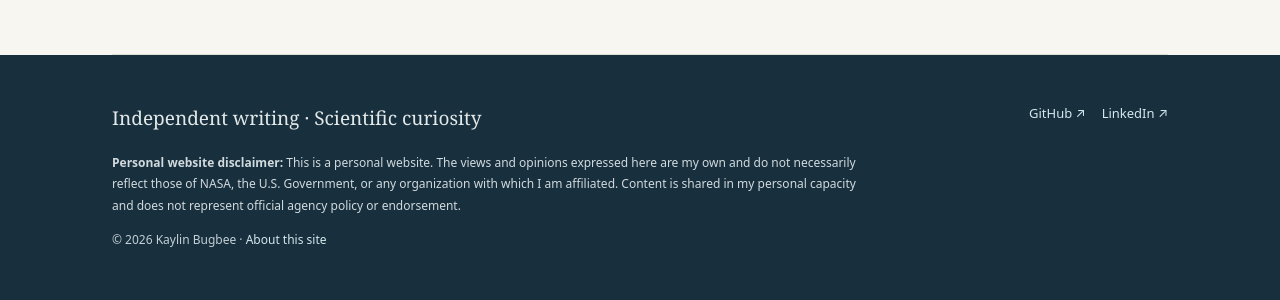
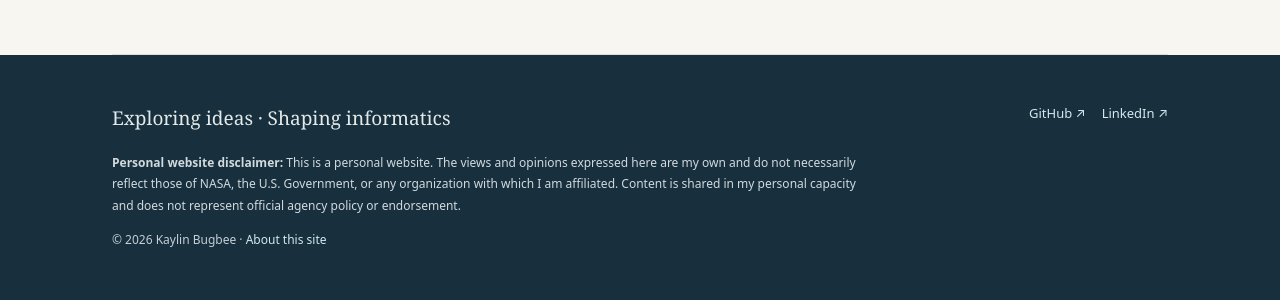
Before and after one commit to kbugbee1/kbugbee1.github.io, a Jekyll site: the page built from index.html, in a window 1280 px wide. Shown: the part 1502-1802 px from the top of the page. Built offline with Jekyll 4.4.1, drawn with Linux system fonts in a browser that asks for light colours.

Commit message:
Update default.html

```diff
--- a/_layouts/default.html
+++ b/_layouts/default.html
@@ -1,3 +1,3 @@
 <!doctype html>
 <html lang="en"><head><meta charset="utf-8"><meta name="viewport" content="width=device-width, initial-scale=1"><meta name="description" content="{{ site.description | escape }}"><title>{% if page.title %}{{ page.title }} | {% endif %}{{ site.title }}</title><link rel="stylesheet" href="{{ '/assets/css/style.css' | relative_url }}">{% feed_meta %}</head>
-<body><header class="top"><div class="wrap nav"><a class="brand" href="{{ '/' | relative_url }}">{{ site.title }}</a><nav aria-label="Main navigation"><a href="{{ '/about/' | relative_url }}">About</a><a href="{{ '/writing/' | relative_url }}">Writing</a><a href="{{ '/publications/' | relative_url }}">Talks &amp; Publications</a><a href="{{ '/cv/' | relative_url }}">CV</a></nav></div></header><main>{{ content }}</main><footer class="site-footer"><div class="wrap footer-inner"><div><p class="footer-kicker">Independent writing · Scientific curiosity</p><p class="disclaimer"><strong>Personal website disclaimer:</strong> This is a personal website. The views and opinions expressed here are my own and do not necessarily reflect those of NASA, the U.S. Government, or any organization with which I am affiliated. Content is shared in my personal capacity and does not represent official agency policy or endorsement.</p><p class="fine-print">© {{ 'now' | date: '%Y' }} {{ site.title }} · <a href="{{ '/about/' | relative_url }}#disclaimer">About this site</a></p></div><div class="footer-links"><a href="https://github.com/">GitHub ↗</a><a href="https://www.linkedin.com/">LinkedIn ↗</a></div></div></footer></body></html>
+<body><header class="top"><div class="wrap nav"><a class="brand" href="{{ '/' | relative_url }}">{{ site.title }}</a><nav aria-label="Main navigation"><a href="{{ '/about/' | relative_url }}">About</a><a href="{{ '/writing/' | relative_url }}">Writing</a><a href="{{ '/publications/' | relative_url }}">Talks &amp; Publications</a><a href="{{ '/cv/' | relative_url }}">CV</a></nav></div></header><main>{{ content }}</main><footer class="site-footer"><div class="wrap footer-inner"><div><p class="footer-kicker">Exploring ideas · Shaping informatics</p><p class="disclaimer"><strong>Personal website disclaimer:</strong> This is a personal website. The views and opinions expressed here are my own and do not necessarily reflect those of NASA, the U.S. Government, or any organization with which I am affiliated. Content is shared in my personal capacity and does not represent official agency policy or endorsement.</p><p class="fine-print">© {{ 'now' | date: '%Y' }} {{ site.title }} · <a href="{{ '/about/' | relative_url }}#disclaimer">About this site</a></p></div><div class="footer-links"><a href="https://github.com/">GitHub ↗</a><a href="https://www.linkedin.com/">LinkedIn ↗</a></div></div></footer></body></html>
```
